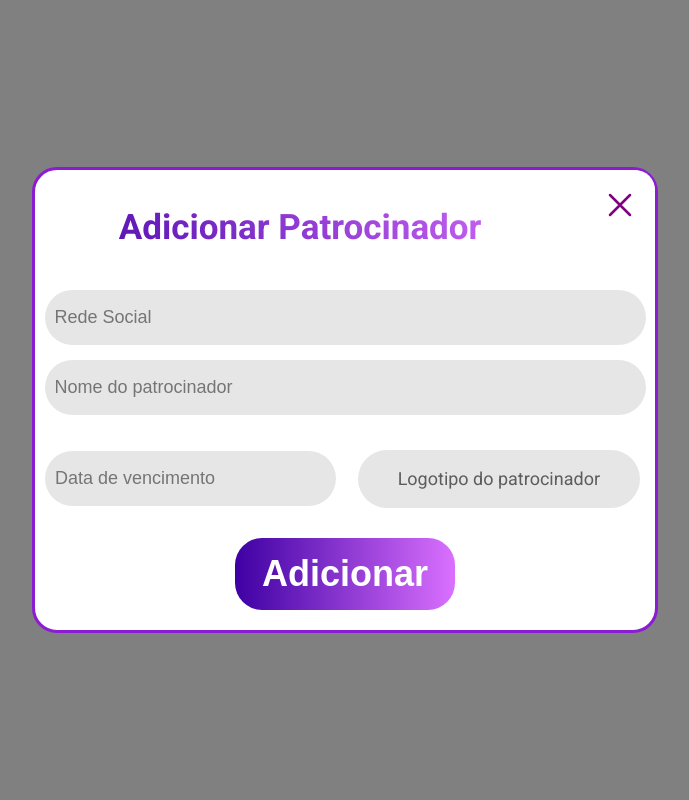
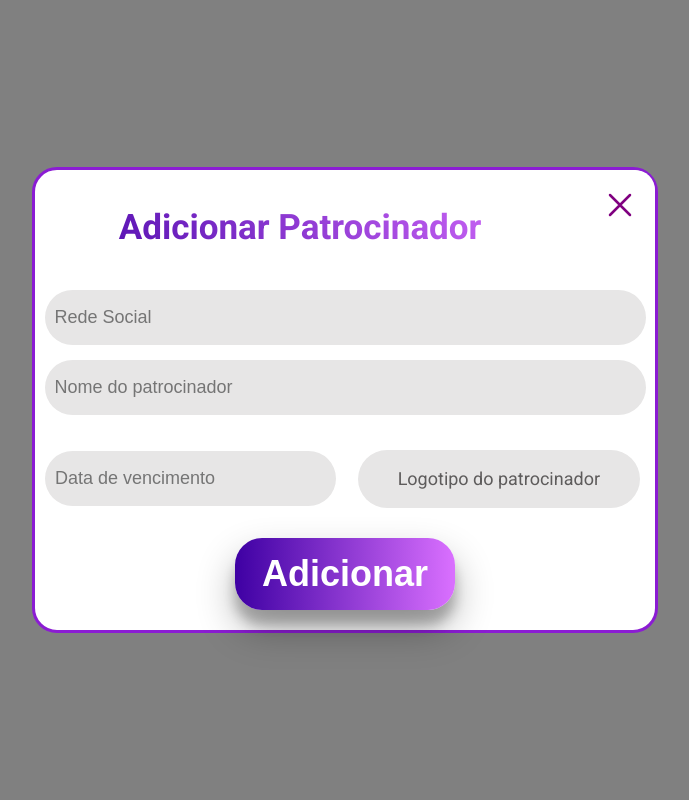
Before and after one commit to VoucherDesenvSenacHub/together, a PHP site: page /view/adm-gestao-de-patrocinadores/adm-gestao-de-patrocinadores-adicionar/index.html in a window 1280 px wide. Shown: the whole page, without its empty margins (295-984 px from the left). Run offline with PHP 8.4, Linux system fonts and the light colour scheme.

Commit message:
toques finais no botão adicionar

```diff
--- a/view/adm-gestao-de-patrocinadores/adm-gestao-de-patrocinadores-adicionar/index.html
+++ b/view/adm-gestao-de-patrocinadores/adm-gestao-de-patrocinadores-adicionar/index.html
@@ -37,8 +37,8 @@
                         </div>
                     </div>
 
-                    <div class="botao-enviar">
-                        <button type="submit"> Adicionar </button>
+                    <div class="div-botao-enviar">
+                        <button class="botao-enviar" type="submit"> Adicionar </button>
                     </div>
 
                 </form>
--- a/view/adm-gestao-de-patrocinadores/adm-gestao-de-patrocinadores-adicionar/style.css
+++ b/view/adm-gestao-de-patrocinadores/adm-gestao-de-patrocinadores-adicionar/style.css
@@ -160,13 +160,13 @@ input{
     display: none;
 }
 
-.botao-enviar{
+.div-botao-enviar{
     width: 100%;
     height: 35%;
     display: flex;
     align-items: center;
     justify-content: center;
-    button{
+    .botao-enviar{
         width: 220px;
         height: 72px;
         border-radius: 27px;
@@ -176,5 +176,10 @@ input{
         background: linear-gradient(90deg, rgba(62,0,163,1) 0%, rgba(218,112,255,1) 100%);
         font-size: 36px;
         font-weight: bold;
+        box-shadow: rgba(0, 0, 0, 0.3) 0px 19px 38px, rgba(0, 0, 0, 0.22) 0px 15px 12px;
     }
+    .botao-enviar:hover{
+        cursor:pointer;
+    }
+
 }
```
